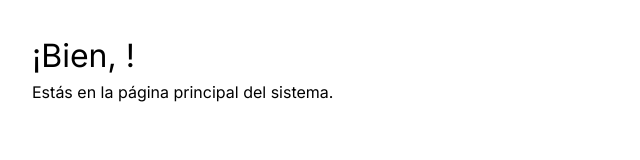
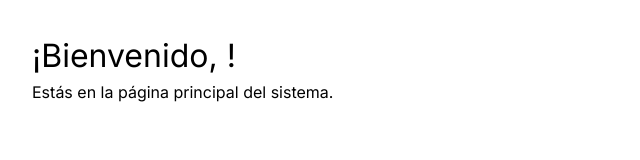
Before and after one commit to frid-a2240/informatecs, a Next.js app: page /designs/menuestu in a window 1280 px wide. Shown: the top 160 px of the page, without its empty margins (0-640 px from the left). Built offline with nearby package versions, Linux system fonts and the light colour scheme.

Commit message:
se guardaron archivos

```diff
--- a/src/app/designs/menuestu/page.jsx
+++ b/src/app/designs/menuestu/page.jsx
@@ -7,7 +7,7 @@ export default function DashboardPage() {
 
   return (
     <div style={{ padding: '2rem' }}>
-      <h1 style={{ fontSize: '2rem' }}>¡Bien, {fullName}!</h1>
+      <h1 style={{ fontSize: '2rem' }}>¡Bienvenido, {fullName}!</h1>
       <p>Estás en la página principal del sistema.</p>
     </div>
   );
```
Also changed, not shown: package.json (+5 -5 lines), 1 other file (tests, documents, lock files or other folders).
